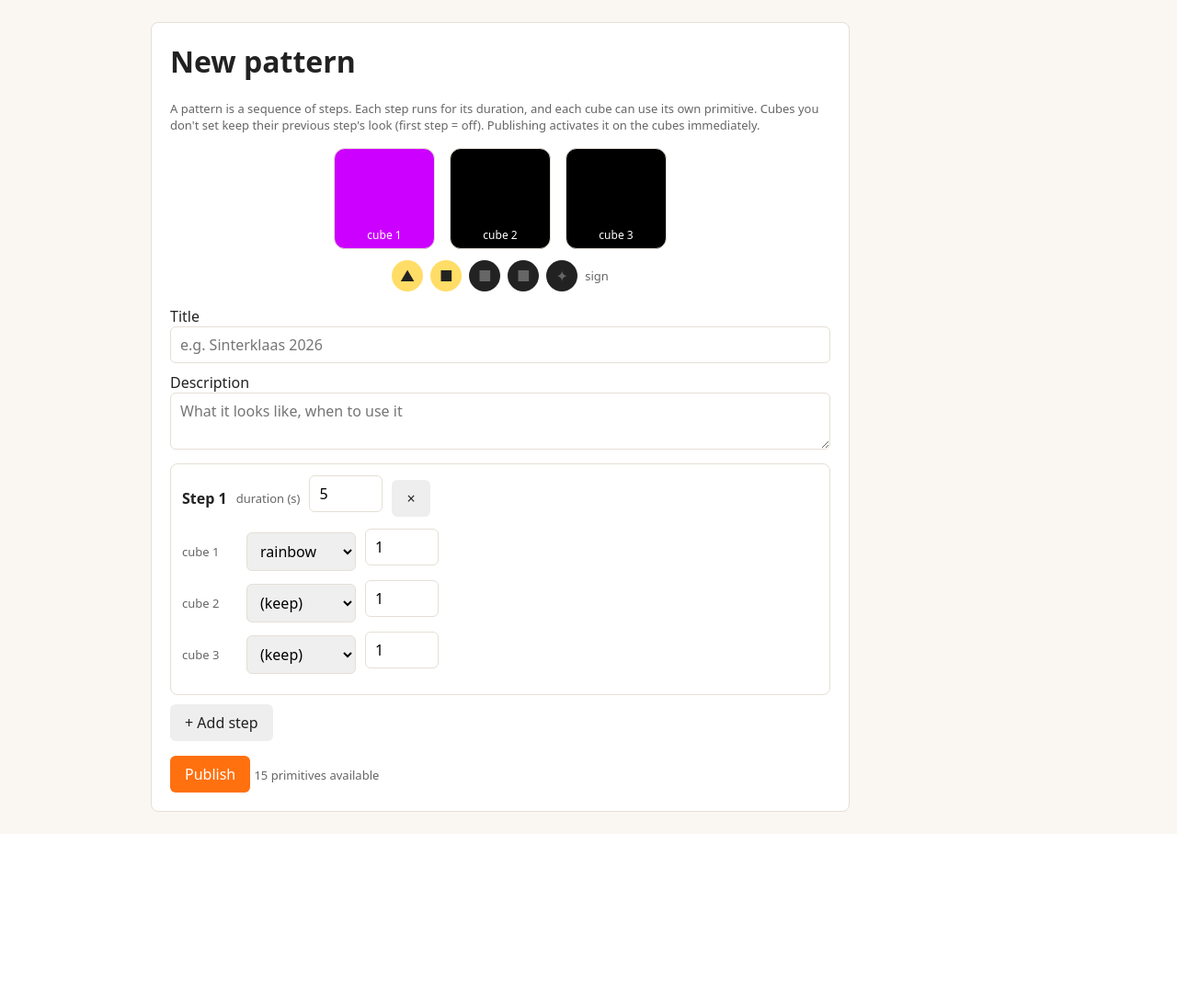
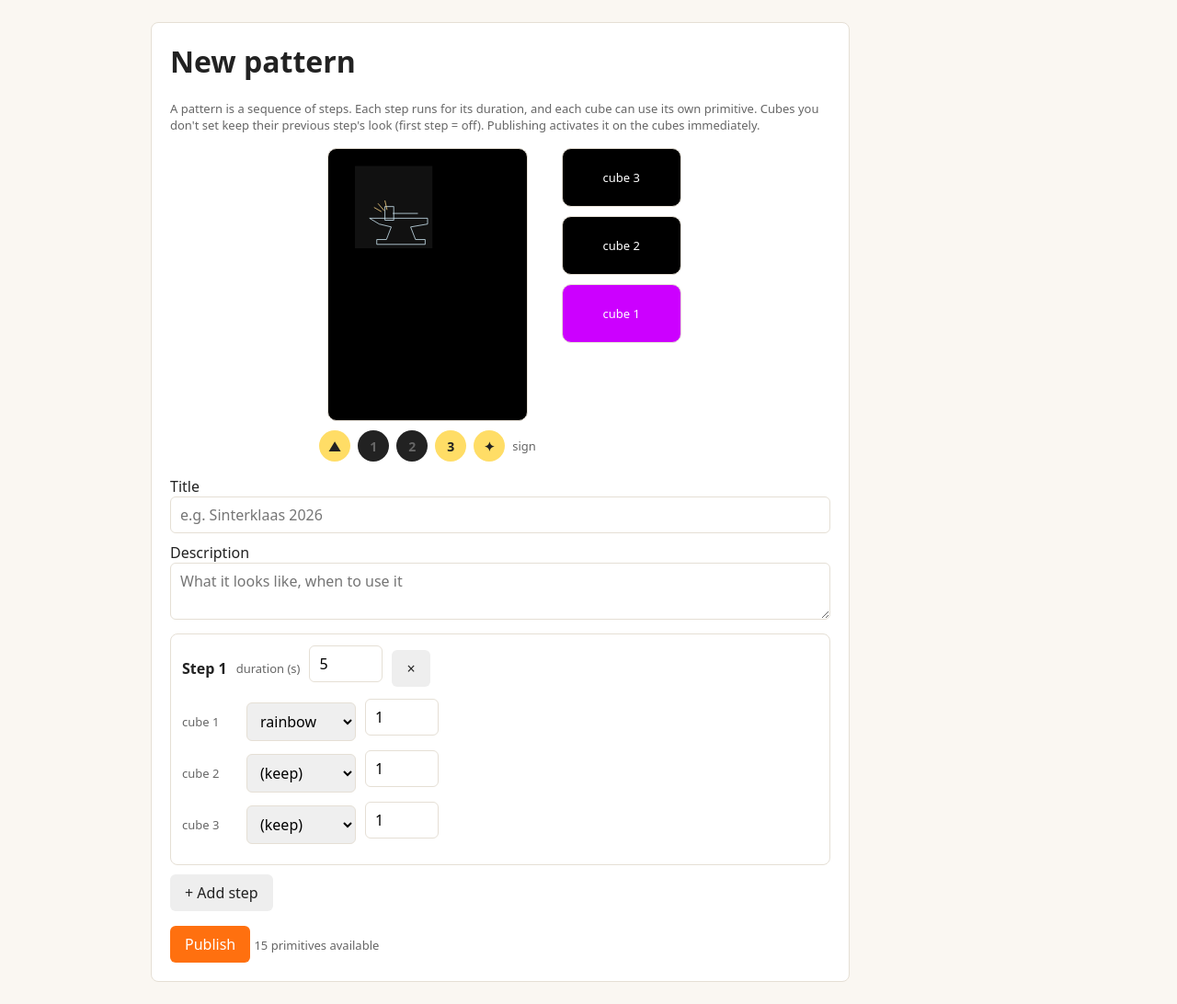
Before and after one commit to stevanov/lichtfabriek, a Flask app: page /patterns/new in a window 1280 px wide. Shown: the part 46-1138 px from the top of the page at 92% size. Before the commit the page ends 953 px from the top, so only its background shows below. Run offline with Flask 3, Linux system fonts and the light colour scheme; the visitor is signed in with stand-in values (Sample User, id 1); parts of the project's set-up code (start-up, migrations or seed data) failed here and were passed over.

Commit message:
visualizer + ANSI sim: match physical layout (docs/sign-layout.svg) — sign LED board with animated hammer on top, cubes stacked on the right; hammer pivots at handle bottom, swings CCW to left, sparks flash; sign runs on its own clock in the animator

```diff
--- a/console/templates/new_pattern.html
+++ b/console/templates/new_pattern.html
@@ -8,19 +8,37 @@
   their previous step's look (first step = off). Publishing activates it on
   the cubes immediately.</p>
 
-  <div id="viz" class="viz" style="margin:16px 0;">
+  <div id="viz" class="viz">
+    <div class="viz-sign-block">
+      <div class="viz-board" title="LED sign board (SPEC §C)">
+        <svg class="hammer-svg" viewBox="0 0 380 530" role="img" aria-hidden="true">
+          <rect x="40" y="20" width="160" height="170" fill="#111"/>
+          <path d="M70 128 L190 128 L190 140 L155 146 L165 172 L185 172 L185 182 L85 182 L85 172 L105 172 L115 146 L90 140 Z"
+                fill="none" stroke="#cfe8f5" stroke-width="1.5" stroke-linejoin="round"/>
+          <g id="hammer-g">
+            <line x1="170" y1="118" x2="170" y2="66" stroke="#cfe8f5" stroke-width="1.5"/>
+            <rect x="156" y="50" width="28" height="18" fill="none" stroke="#cfe8f5" stroke-width="1.5"/>
+          </g>
+          <g id="spark-g" style="opacity:0" stroke="#ffd98a" stroke-width="1.5" stroke-linecap="round">
+            <line x1="100" y1="112" x2="88" y2="98"/>
+            <line x1="106" y1="110" x2="102" y2="92"/>
+            <line x1="94" y1="114" x2="80" y2="106"/>
+          </g>
+        </svg>
+      </div>
+      <div class="viz-sign">
+        <span class="sign-lamp" id="sign-anvil" title="anvil — always on">▲</span>
+        <span class="sign-lamp" id="sign-s1" title="hammer raised">1</span>
+        <span class="sign-lamp" id="sign-s2" title="hammer mid-swing">2</span>
+        <span class="sign-lamp" id="sign-s3" title="hammer impact">3</span>
+        <span class="sign-lamp" id="sign-spark" title="sparks">✦</span>
+        <span class="muted">sign</span>
+      </div>
+    </div>
     <div class="viz-cubes">
+      <div class="cube" id="cube2">cube 3</div>
+      <div class="cube" id="cube1">cube 2</div>
       <div class="cube" id="cube0">cube 1</div>
-      <div class="cube" id="cube1">cube 2</div>
-      <div class="cube" id="cube2">cube 3</div>
-    </div>
-    <div class="viz-sign">
-      <span class="sign-lamp" id="sign-anvil" title="anvil">▲</span>
-      <span class="sign-lamp" id="sign-s1">■</span>
-      <span class="sign-lamp" id="sign-s2">■</span>
-      <span class="sign-lamp" id="sign-s3">■</span>
-      <span class="sign-lamp" id="sign-spark">✦</span>
-      <span class="muted">sign</span>
     </div>
   </div>
 
@@ -192,7 +210,40 @@ document.getElementById('add-step').onclick = () => {
 let cubeState = [{p:'off',params:{}},{p:'off',params:{}},{p:'off',params:{}}];
 let t0 = performance.now()/1000;
 
+// Sign hammer geometry (SPEC §C): the hammer pivots around the BOTTOM end of
+// its handle (SVG point 170,118, right side of the anvil top); the head is
+// the upper end and swings counterclockwise from straight up to pointing
+// left. Rotation is stepped (jumps, no in-between frames) around that pivot.
+const SIGN_PIVOT = [170, 118];
+
+function updateSign(t) {
+  // fixed hammer loop (mirror kubusd/scheduler.py):
+  // raised → mid-swing → impact → impact+sparks → impact(no sparks)
+  // → JUMP back to raised. Cycle ≈3s; board never goes dark.
+  const cyc = t % 3.0;
+  const RAISE = 1.2, SWING = 0.5, IMPACT = 0.4, SPARK = 0.5;
+  const impStart = RAISE + SWING, sparkStart = impStart + IMPACT;
+  const on = id => document.getElementById(id).classList;
+  on('sign-anvil').add('on'); // always on
+  on('sign-s1').toggle('on', cyc < RAISE);
+  on('sign-s2').toggle('on', cyc >= RAISE && cyc < impStart);
+  on('sign-s3').toggle('on', cyc >= impStart);
+  const sparking = cyc >= sparkStart && cyc < sparkStart + SPARK;
+  on('sign-spark').toggle('on', sparking);
+
+  // animate the SVG hammer: 0° raised, −45° mid-swing, −90° impact (pointing
+  // left), snapped — no gradual lift (matches scheduler step behaviour)
+  let deg = 0;
+  if (cyc >= RAISE && cyc < impStart) deg = -45;
+  else if (cyc >= impStart) deg = -90;
+  const hg = document.getElementById('hammer-g');
+  if (hg) hg.setAttribute('transform', `rotate(${deg} ${SIGN_PIVOT[0]} ${SIGN_PIVOT[1]})`);
+  const sg = document.getElementById('spark-g');
+  if (sg) sg.style.opacity = sparking ? '1' : '0';
+}
+
 function applyVisual(t) {
+  updateSign(t);  // sign runs on its own clock, independent of cube steps
   const seq = stepsJson();
   const total = seq.reduce((a,s)=>a+s.duration_s,0) || 1;
   let tt = t % total;
@@ -207,17 +258,6 @@ function applyVisual(t) {
         document.getElementById('cube'+ci).style.background =
           `rgb(${Math.round(color[0]*255)},${Math.round(color[1]*255)},${Math.round(color[2]*255)})`;
       }
-      // sign: fixed hammer loop (mirror scheduler.py, SPEC §C):
-      // raised → mid-swing → impact → impact+sparks → impact(no sparks)
-      // → JUMP back to raised. Cycle ≈3s; board never goes dark.
-      const cyc = tIn % 3.0;
-      const RAISE = 1.2, SWING = 0.5, IMPACT = 0.4, SPARK = 0.5;
-      const impStart = RAISE + SWING, sparkStart = impStart + IMPACT;
-      document.getElementById('sign-anvil').classList.add('on'); // always on
-      document.getElementById('sign-s1').classList.toggle('on', cyc < RAISE);
-      document.getElementById('sign-s2').classList.toggle('on', cyc >= RAISE && cyc < impStart);
-      document.getElementById('sign-s3').classList.toggle('on', cyc >= impStart);
-      document.getElementById('sign-spark').classList.toggle('on', cyc >= sparkStart && cyc < sparkStart + SPARK);
       break;
     }
     tt -= s.duration_s;
@@ -241,15 +281,26 @@ vizLoop();
 </script>
 
 <style>
-.viz-cubes { display:flex; gap:16px; justify-content:center; margin-bottom:12px; }
-.cube { width:110px; height:110px; border-radius:12px; background:#111;
-        color:#fff; display:flex; align-items:flex-end; justify-content:center;
-        padding-bottom:6px; font-size:12px; border:1px solid var(--border);
-        transition: background 0.08s linear; }
+/* visualizer layout (docs/sign-layout.svg): sign/LED board on top,
+   cubes stacked vertically on the right */
+.viz { display:flex; gap:28px; align-items:flex-start; justify-content:center;
+       margin:16px 0; }
+.viz-sign-block { display:flex; flex-direction:column; align-items:center; gap:10px; }
+.viz-board { background:#000; border:1px solid var(--border); border-radius:10px;
+             padding:8px; }
+.hammer-svg { width:200px; height:auto; display:block; }
+#hammer-g { transition: transform 0.05s linear; }
+#spark-g { transition: opacity 0.05s linear; }
 .viz-sign { display:flex; gap:8px; align-items:center; justify-content:center; }
 .sign-lamp { width:34px; height:34px; border-radius:50%; background:#222; color:#666;
-             display:flex; align-items:center; justify-content:center; font-size:16px; }
+             display:flex; align-items:center; justify-content:center; font-size:14px;
+             font-weight:700; }
 .sign-lamp.on { background:#ffdd66; color:#222; }
+.viz-cubes { display:flex; flex-direction:column; gap:10px; }
+.cube { width:130px; height:64px; border-radius:10px; background:#111;
+        color:#fff; display:flex; align-items:center; justify-content:center;
+        font-size:13px; border:1px solid var(--border);
+        transition: background 0.08s linear; }
 .step-card { border:1px solid var(--border); border-radius:8px; padding:12px; margin-bottom:10px; }
 .step-head { display:flex; gap:10px; align-items:center; margin-bottom:8px; }
 .cube-row { display:flex; gap:10px; align-items:center; margin-bottom:6px; }
```
Also changed, not shown: kubusd/output.py (+44 -15 lines).
